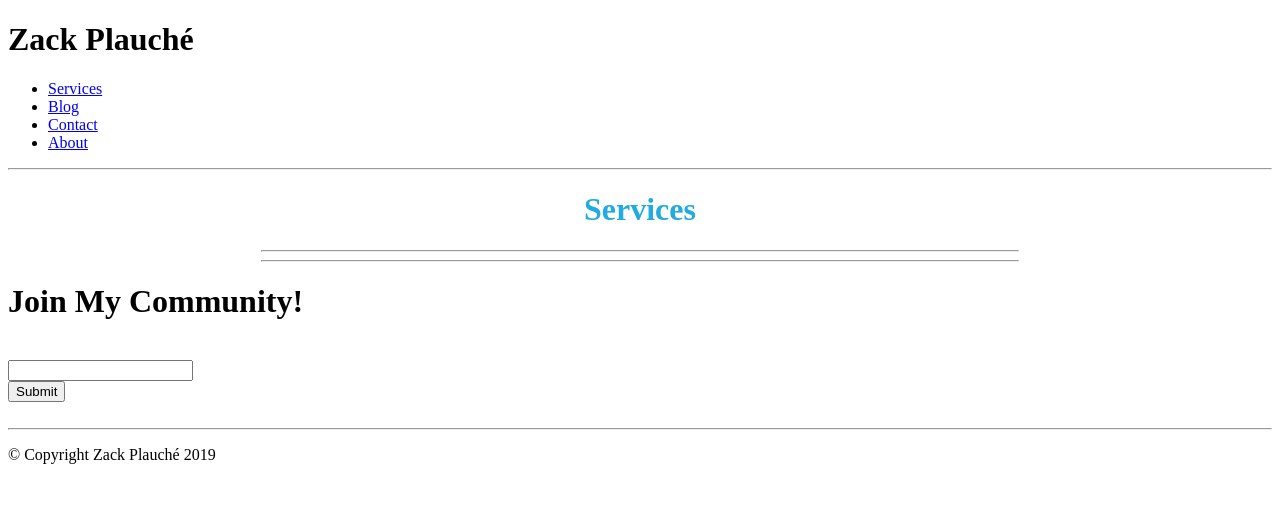
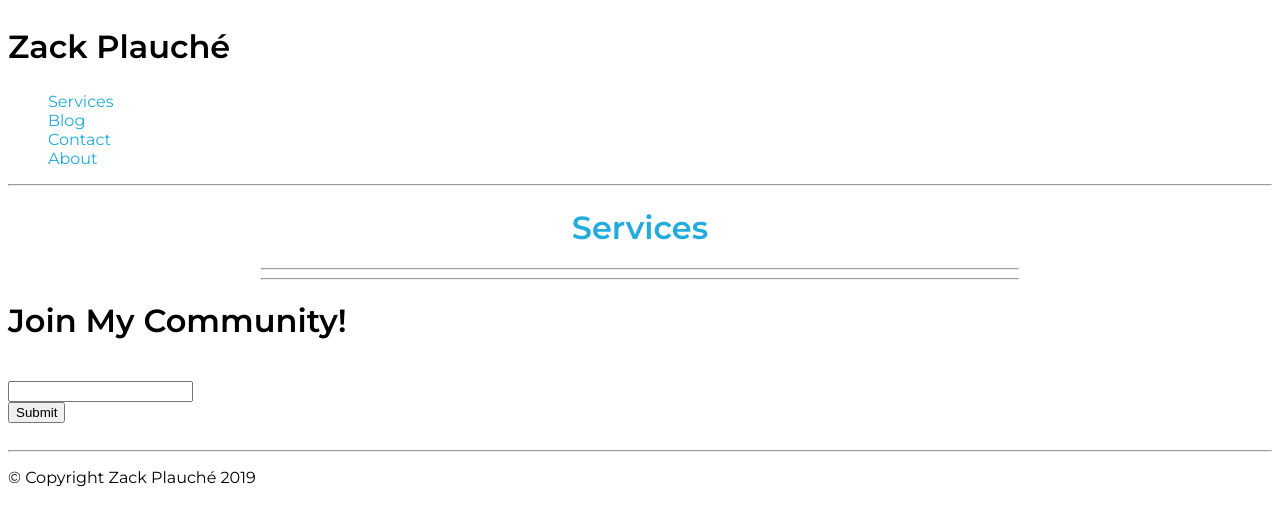
Before and after one commit to ZackPlauche/zackplauche-backend, a Django app: template home/templates/home/index.html in a window 1280 px wide. Shown: the top 526 px of the page. Run offline with Django 3.2, Linux system fonts and the light colour scheme; the template is opened without the code that fills it, so the values that code supplies are empty.

Commit message:
Add sexy Google font styling to have cleaner User Interface

```diff
--- a/home/static/home/style.css
+++ b/home/static/home/style.css
@@ -1,11 +1,32 @@
-.main-nav {
+body {
+  font-family: 'Montserrat', sans-serif;
+}
+
+
+
+h1 {
+  font-size: 2em;
+  font-weight:600;
+}
+
+a {
+  color: #21ABDE;
+}
+
+nav a {
+  text-decoration: none;
+}
+
+nav h1 a {
   color: black;
-  text-decoration: none;
+}
+
+ol {
+  list-style-type: none;
 }
 
 .section-title {
   color: #21ABDE;
-  font-weight: bolder;
 }
 
 .service-display {
--- a/home/templates/home/base.html
+++ b/home/templates/home/base.html
@@ -5,6 +5,8 @@
   <meta charset="utf-8">
   <meta name="author" content="Zack Plauche">
   <title>{% block title %}{% endblock %}</title>
+
+  <link href="https://fonts.googleapis.com/css?family=Montserrat:400,500,500i,600&display=swap" rel="stylesheet">
   <link rel="stylesheet" href="{% static 'home/style.css' %}">
   <style>
   {% block style %}
@@ -13,14 +15,14 @@
 </head>
 <body>
   <header>
+    <nav>
       <h1><a class="main-nav" href="{% url 'home:index' %}">Zack Plauché</a></h1>
-      <nav>
-        <ul>
+      <ol>
         <li><a href="{% url 'services:index' %}">Services</a></li>
         <li><a href="{% url 'blog:index' %}">Blog</a></li>
         <li><a href="{% url 'home:contact' %}">Contact</a></li>
         <li><a href="{% url 'home:about' %}">About</a></li>
-        </ul>
+      </ol>
     </nav>
     <hr>
   </header>
@@ -29,7 +31,7 @@
   <footer>
     <br>
     <hr>
-      <p>© Copyright Zack Plauché {% now "Y" %}
+    <p>© Copyright Zack Plauché {% now "Y" %}</p>
 
   </footer>
 </body>
--- a/services/templates/services/service_detail.html
+++ b/services/templates/services/service_detail.html
@@ -13,7 +13,7 @@
 {% block content %}
 <p>
   <a href="{% url 'home:index' %}">Home</a> /
-  <a href="{% url 'services:index' %}">Services </a> /
+  <a href="{% url 'services:index' %}">Services</a> /
   {{ service.title }}
 </p>
 <h1>{{ service.title }}</h1>
```
Also changed, not shown: 1 other file. Lines whose indentation alone changed are shown as unchanged.
